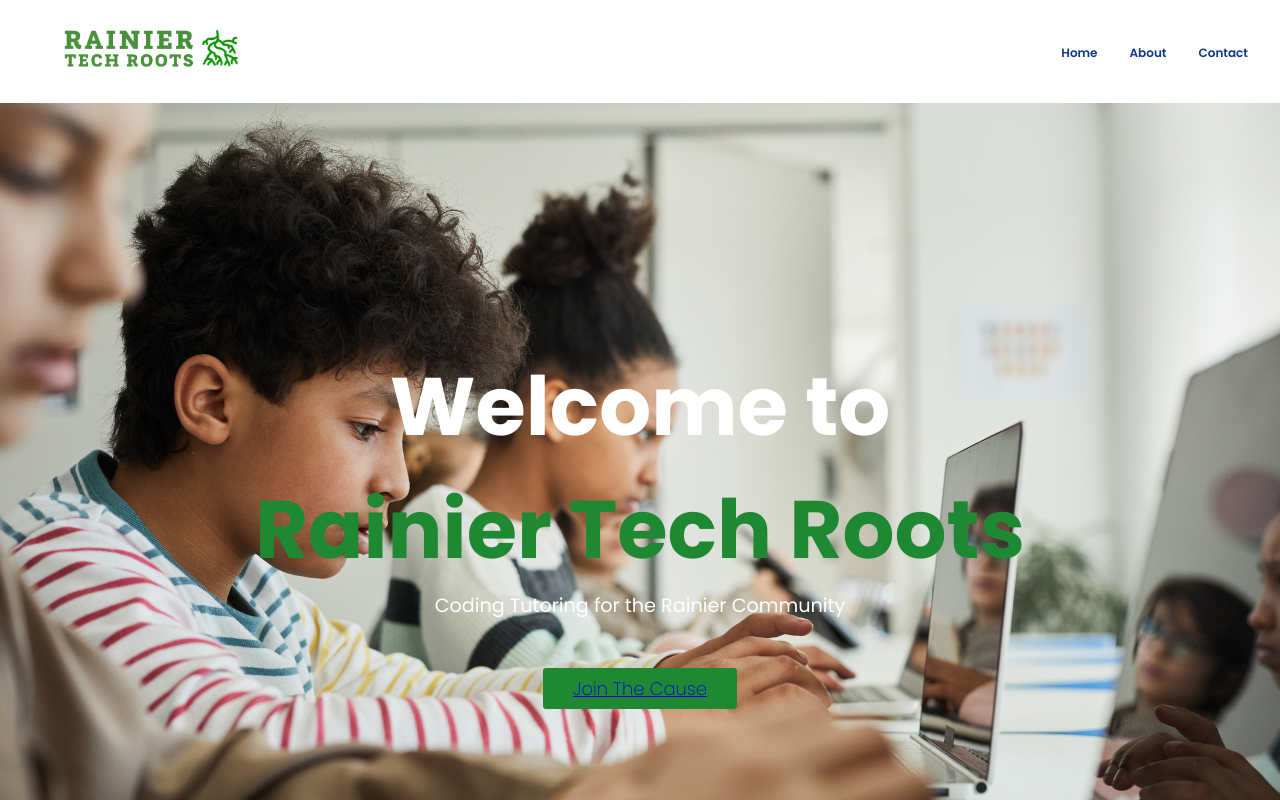
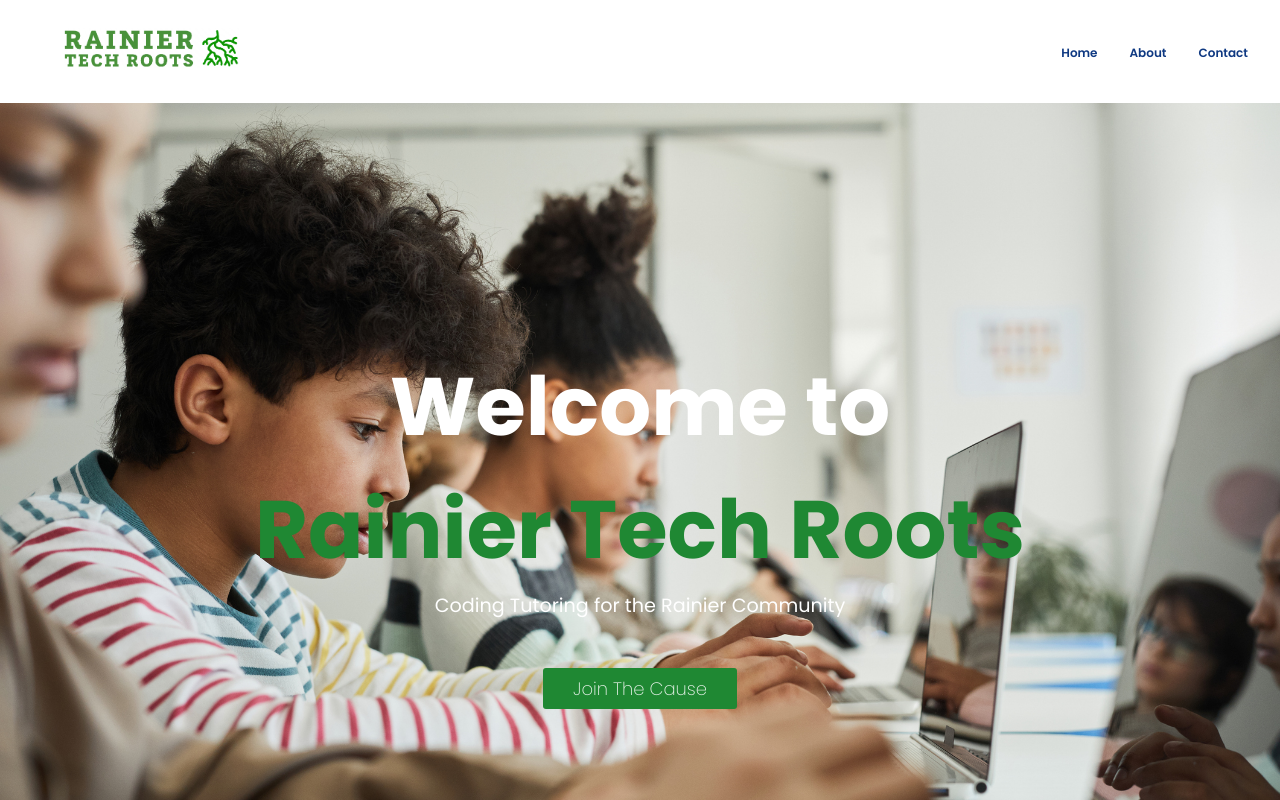
Before and after one commit to anthony-balfour/RainierTechRootsSite, a React (Create React App) app: page / in a window 1280 px wide. Shown: the top 800 px of the page. Built offline with nearby package versions, Linux system fonts and the light colour scheme; a web font is replaced by a local one.

Commit message:
updated candidly link's text decor

```diff
--- a/src/Pages/Home/Sections/LandingPage/LandingPage.css
+++ b/src/Pages/Home/Sections/LandingPage/LandingPage.css
@@ -31,6 +31,11 @@
 
 .green-text {
   color: #1F8833;
+}
+
+.candidly {
+  text-decoration: none;
+  color: inherit;
 }
 
 #button {
--- a/src/Pages/Home/Sections/LandingPage/LandingPage.js
+++ b/src/Pages/Home/Sections/LandingPage/LandingPage.js
@@ -12,7 +12,7 @@ export default function LandingPage() {
         <h1 className="white-text">Welcome to</h1>
         <h1 className="green-text">Rainier Tech Roots</h1>
         <p className="white-text">Coding Tutoring for the Rainier Community</p>
-        <button id="button" className="white-text"><Link to="https://calendly.com/rainiertechroots/30min" className="candidly" to="">
+        <button id="button" className="white-text"><Link to="https://calendly.com/rainiertechroots/30min" className="candidly">
           Join The Cause</Link></button>
       </article>
 
```
